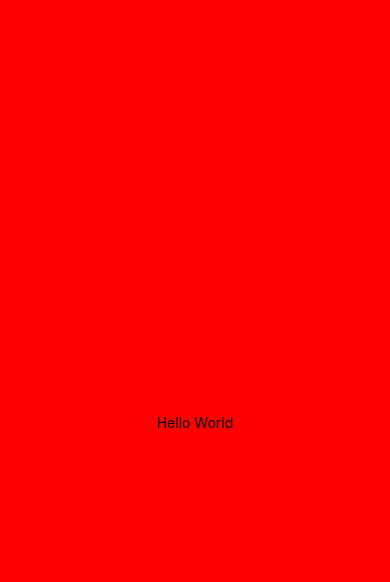
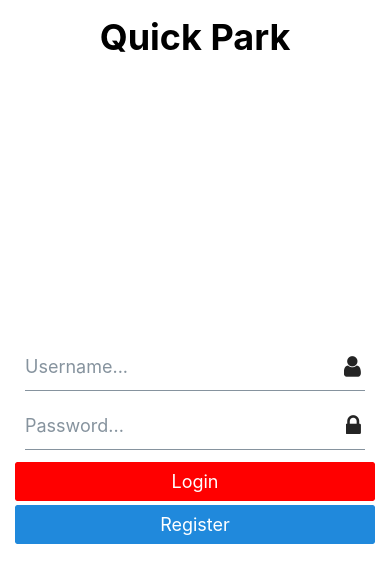
Before and after one commit to IoT-Projects-ENSIAS/QuickPark-MobileApp, a React Native app: screen / in a window 390 px wide. Shown: the top 582 px of the page. Built offline with nearby package versions, Linux system fonts and the light colour scheme.

Commit message:
Login form created

```diff
--- a/App.js
+++ b/App.js
@@ -1,23 +1,12 @@
-import { StatusBar } from "expo-status-bar";
-import { StyleSheet, Text, View } from "react-native";
+import { Text, View } from "react-native";
 import Screen from "./app/components/Layout/Screen";
+import Login from "./app/Screens/Auth/Login";
+import { SafeAreaProvider } from "react-native-safe-area-context";
 
 export default function App() {
   return (
-    <Screen>
-      <View style={styles.container}>
-        <Text>Hello World</Text>
-        <StatusBar style="auto" />
-      </View>
-    </Screen>
+    <SafeAreaProvider>
+      <Login />
+    </SafeAreaProvider>
   );
 }
-
-const styles = StyleSheet.create({
-  container: {
-    flex: 1,
-    backgroundColor: "red",
-    alignItems: "center",
-    justifyContent: "center",
-  },
-});
--- a/app/Screens/Auth/Login.js
+++ b/app/Screens/Auth/Login.js
@@ -1,7 +1,57 @@
 import React from "react";
+import { StyleSheet, Text, View } from "react-native";
+import Screen from "../../components/Layout/Screen";
+
+import { Input, Button } from "@rneui/themed";
 
 function Login(props) {
-  return <div></div>;
+  return (
+    <Screen>
+      <View style={styles.container}>
+        <Text style={styles.header}>Quick Park</Text>
+        <View style={styles.form}>
+          <Input
+            placeholder="Username..."
+            rightIcon={{ type: "font-awesome", name: "user" }}
+          />
+          <Input
+            placeholder="Password..."
+            rightIcon={{ type: "font-awesome", name: "lock" }}
+          />
+          <Button
+            title={"Login"}
+            containerStyle={styles.buttonContainer}
+            buttonStyle={styles.button}
+          />
+          <Button title={"Register"} containerStyle={styles.buttonContainer} />
+        </View>
+      </View>
+    </Screen>
+  );
 }
 
+const styles = StyleSheet.create({
+  container: {
+    padding: 15,
+    flex: 1,
+    flexDirection: "column",
+    justifyContent: "center",
+  },
+  header: {
+    alignSelf: "center",
+    marginBottom: "auto",
+    fontSize: 36,
+    fontWeight: "bold",
+  },
+  form: {
+    marginBottom: "auto",
+  },
+  buttonContainer: {
+    marginVertical: 2,
+  },
+  button: {
+    backgroundColor: "red",
+  },
+});
+
 export default Login;
--- a/app/components/Layout/Screen.js
+++ b/app/components/Layout/Screen.js
@@ -1,18 +1,19 @@
 import React from "react";
 
-import { SafeAreaView, StyleSheet, StatusBar, Dimensions } from "react-native";
+import { Dimensions, SafeAreaView, StyleSheet, StatusBar } from "react-native";
+
 const { width, height } = Dimensions.get("window");
 
 function Screen({ children }, ...otherProps) {
   return (
     <SafeAreaView style={styles.screen} {...otherProps}>
-      <StatusBar backgroundColor="#002133" barStyle="light-content" />
-
+      <StatusBar />
       {children}
     </SafeAreaView>
   );
 }
 
+console.log(StatusBar.currentHeight);
 const styles = StyleSheet.create({
   screen: {
     flex: 1,
--- a/babel.config.js
+++ b/babel.config.js
@@ -1,6 +1,6 @@
-module.exports = function(api) {
+module.exports = function (api) {
   api.cache(true);
   return {
-    presets: ['babel-preset-expo'],
+    presets: ["babel-preset-expo"],
   };
 };
--- a/package.json
+++ b/package.json
@@ -13,10 +13,13 @@
     "@rneui/base": "^4.0.0-rc.1",
     "@rneui/themed": "^4.0.0-rc.1",
     "expo": "~44.0.0",
+    "expo-constants": "^13.0.2",
     "expo-status-bar": "~1.2.0",
     "react": "17.0.1",
     "react-dom": "17.0.1",
     "react-native": "0.64.3",
+    "react-native-safe-area-context": "3.3.2",
+    "react-native-vector-icons": "^9.1.0",
     "react-native-web": "0.17.1"
   },
   "devDependencies": {
```
Also changed, not shown: 2 other files (tests, documents, lock files or other folders).
